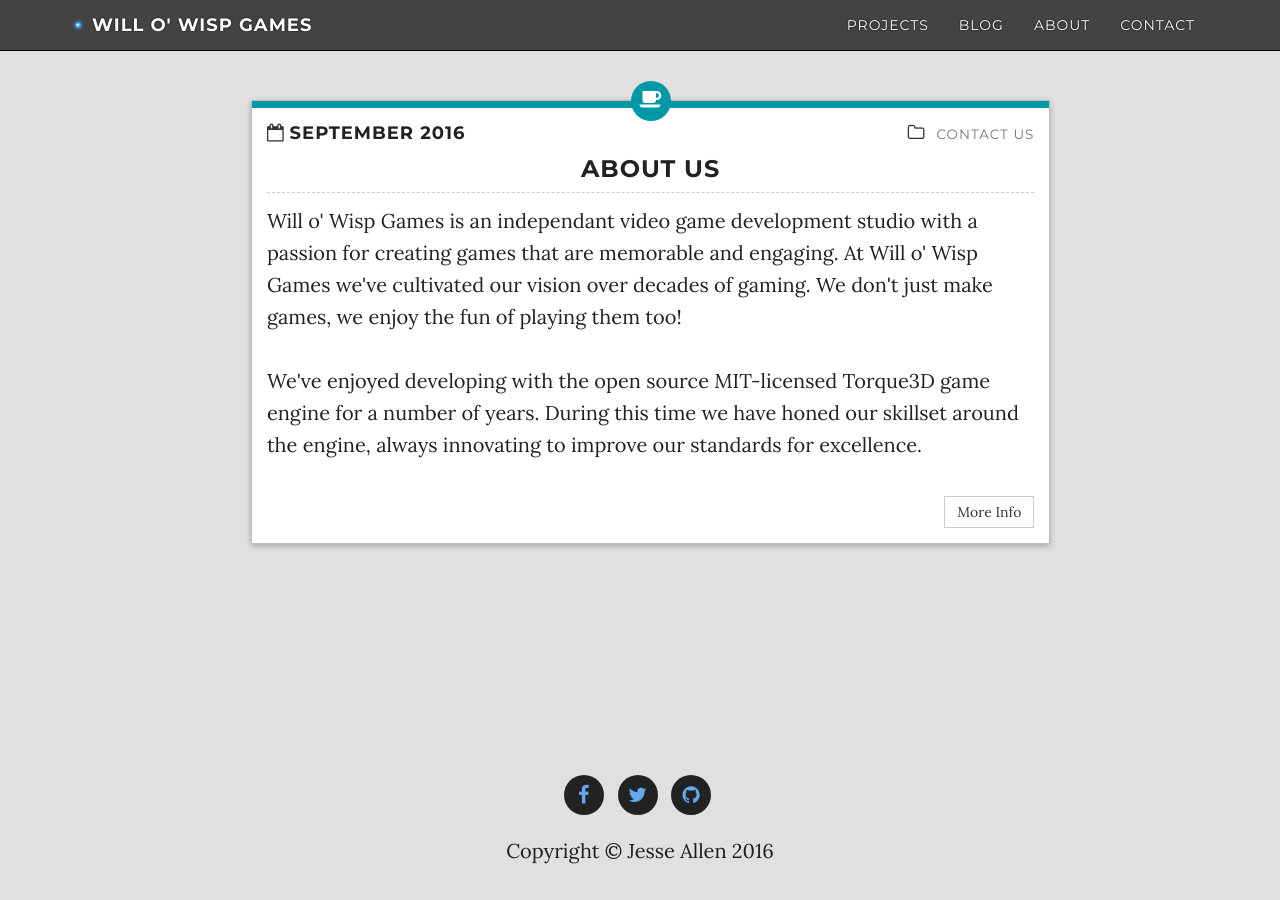
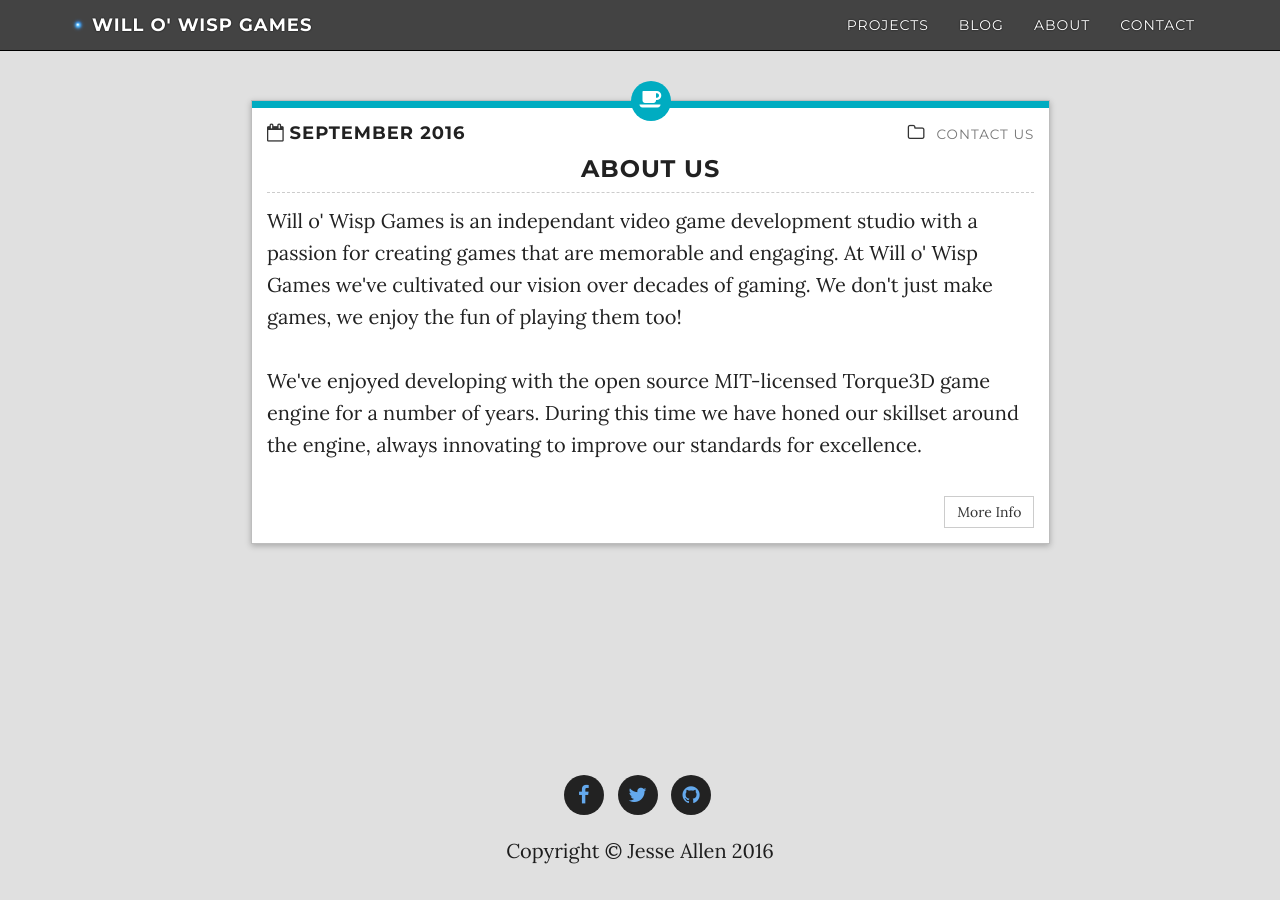
Before and after one commit to WilloWispGames/WilloWispGames.github.io, a Jekyll site: the page built from about/index.html, in a window 1280 px wide. Built offline with Jekyll 4.4.1, drawn with Linux system fonts in a browser that asks for light colours; nearby versions of some CDN libraries.

Commit message:
Update pane.scss

```diff
--- a/css/pane.scss
+++ b/css/pane.scss
@@ -205,10 +205,10 @@
 }
 
 .subject.default .cat-color {
-  background: #0097a7; //lighten($link-color, 15%);
+  background: #00acc1; //lighten($link-color, 15%);
 }
 .subject.default .icon i {
-  background: #0097a7; //lighten($link-color, 15%);
+  background: #00acc1; //lighten($link-color, 15%);
 }
 
 .subject.design .cat-color,
```
